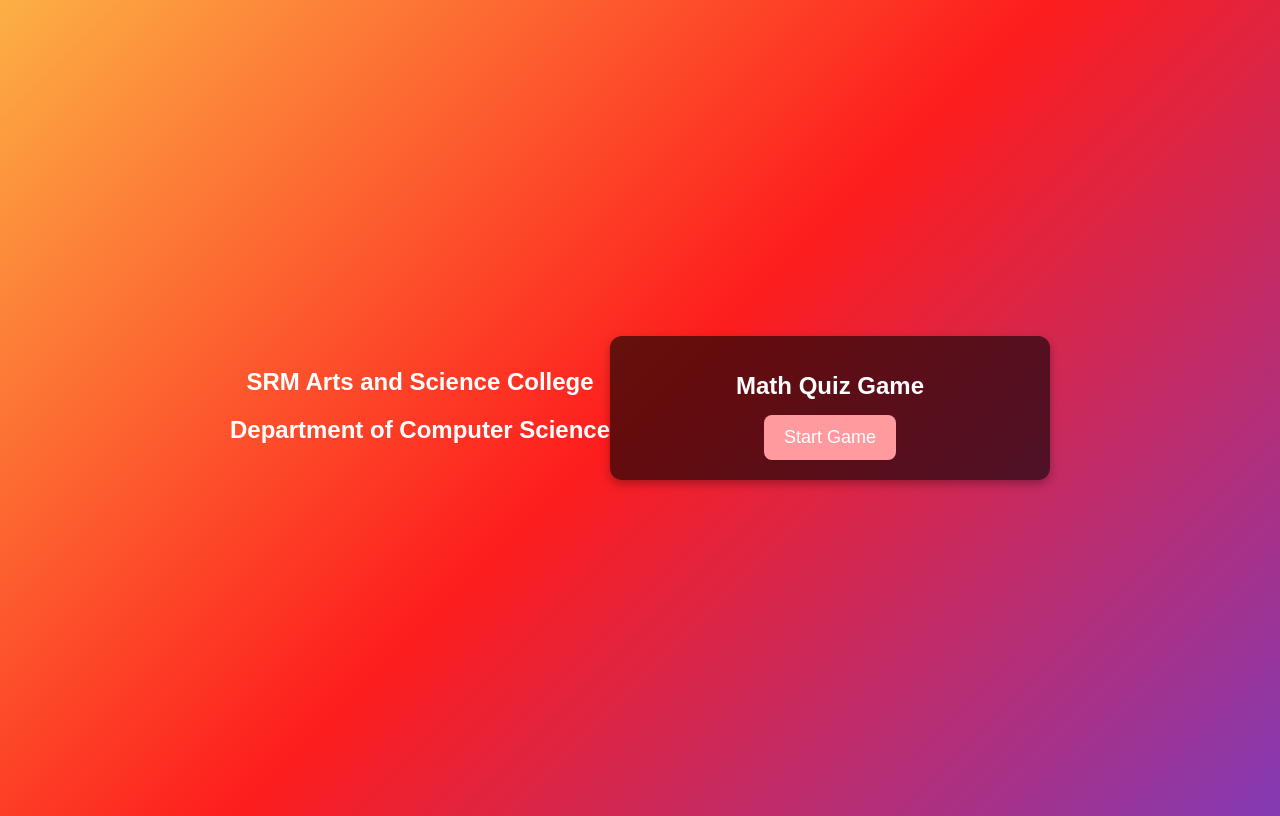
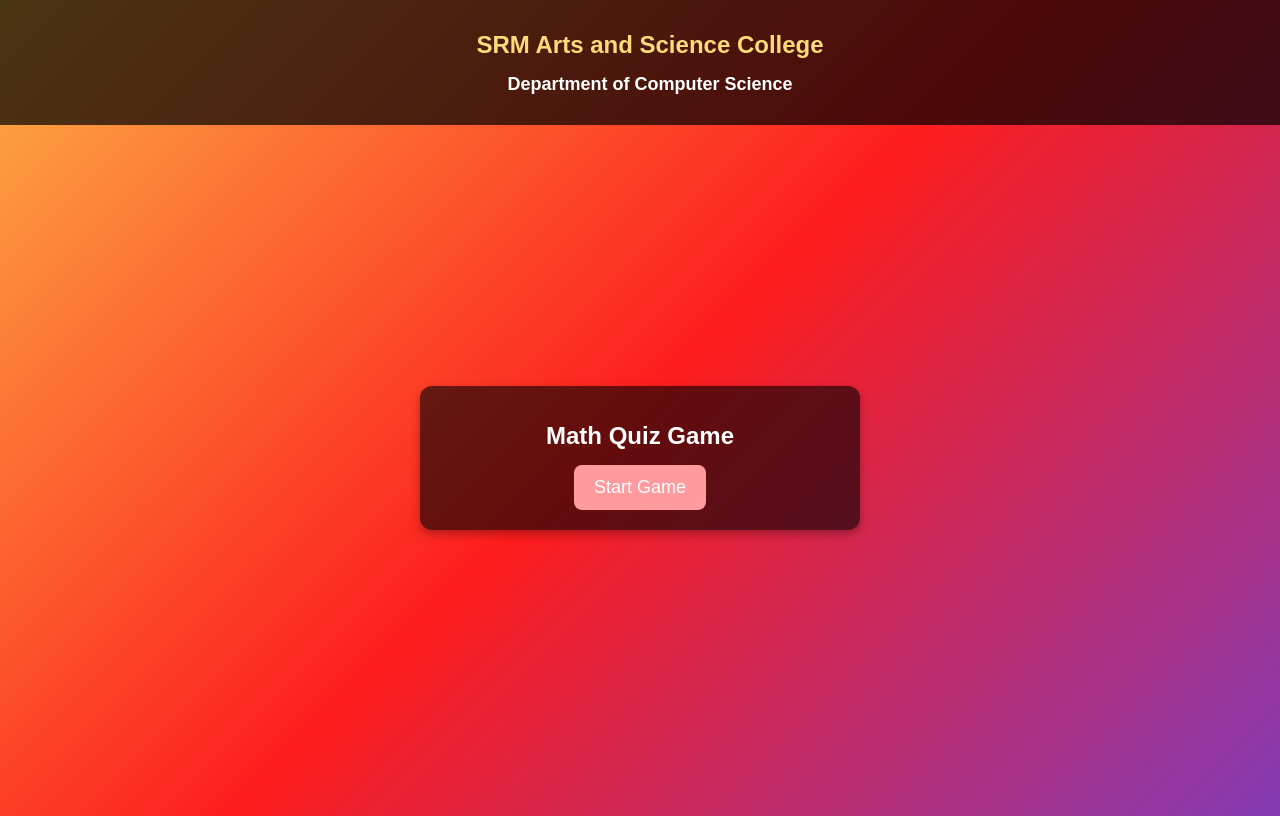
Before and after one commit to Krish00i7/Math-Quiz-Game, a plain HTML site: page index.html in a window 1280 px wide. Drawn offline with Linux system fonts and the light colour scheme.

Commit message:
style.css

```diff
--- a/style.css
+++ b/style.css
@@ -82,3 +82,30 @@
 .hidden {
     display: none;
 }
+#page-header {
+    width: 100%;
+    background: rgba(0, 0, 0, 0.7);
+    color: #ffda79;
+    text-align: center;
+    padding: 15px 10px;
+    font-size: 22px;
+    font-weight: bold;
+    position: fixed;
+    top: 0;
+    left: 0;
+    z-index: 1000;
+}
+
+#department-text {
+    font-size: 18px;
+    color: #ffffff;
+    margin-top: 5px;
+}
+
+.hidden {
+    display: none;
+}
+
+#game-container {
+    margin-top: 100px; /* Prevents content from hiding behind header */
+}
```
